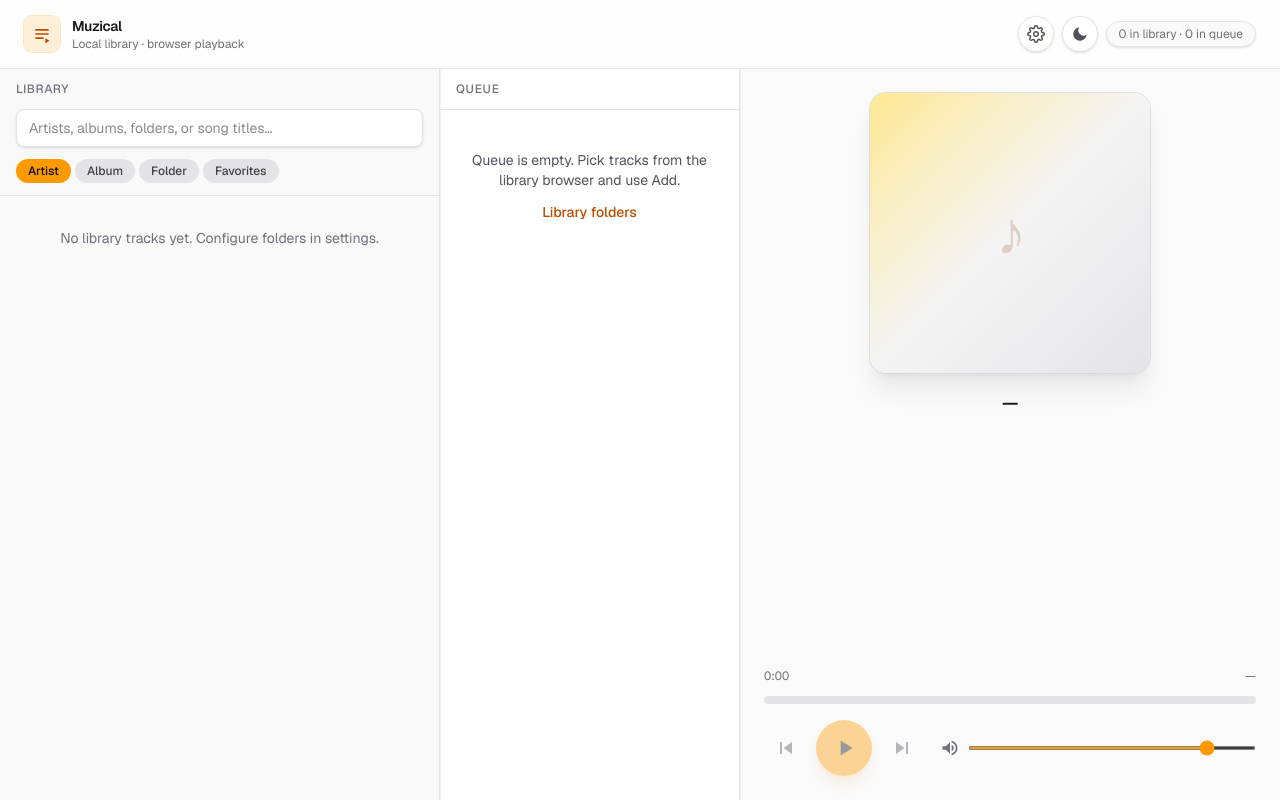
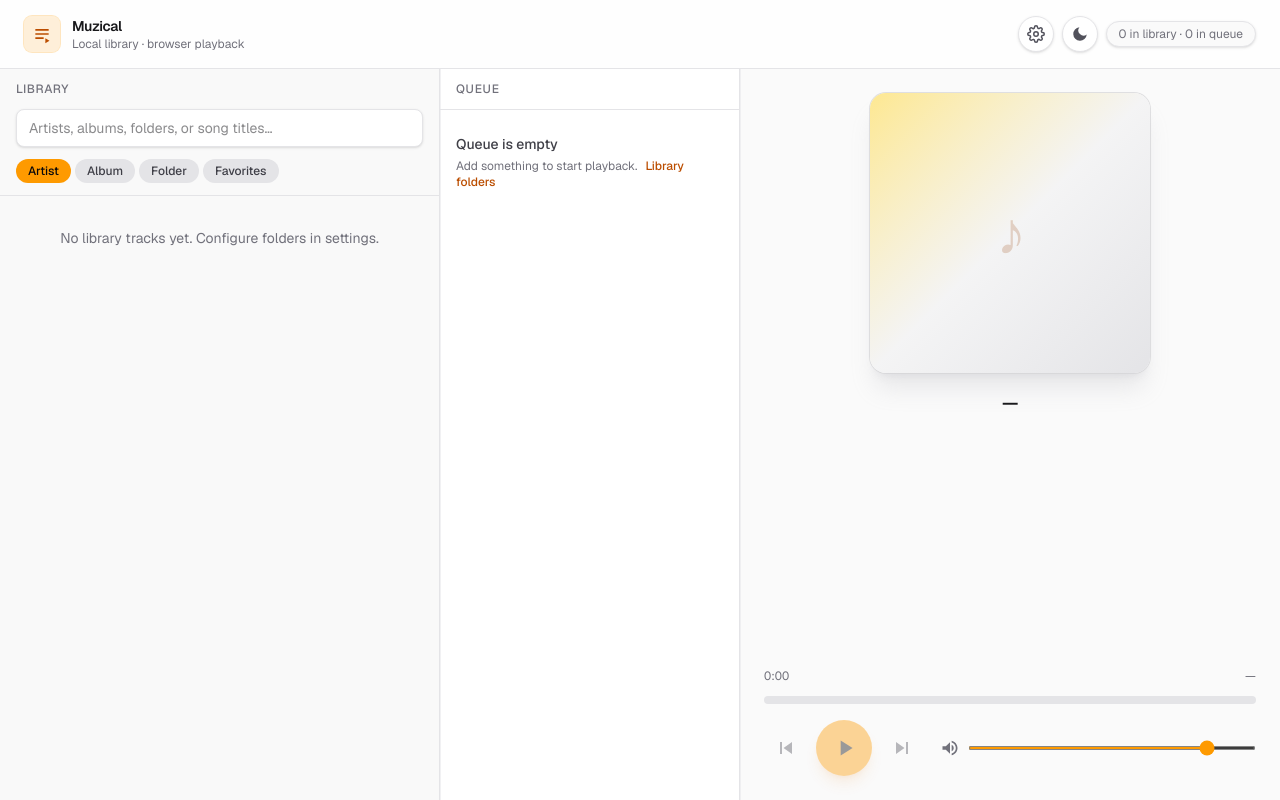
Before and after one commit to f3rnox/muzical-ui, a Next.js app: page / in a window 1280 px wide. Built offline with nearby package versions, Linux system fonts and the light colour scheme.

Commit message:
feat: update

```diff
--- a/components/LibraryProvider.tsx
+++ b/components/LibraryProvider.tsx
@@ -38,6 +38,7 @@ type LibraryContextValue = {
   /** Full catalog from scans — not the playback queue */
   libraryTracks: Track[]
   queue: QueuedTrack[]
+  recentlyPlayedTrackIds: readonly string[]
   isScanning: boolean
   scanError: string | null
   hasDirectoryPicker: boolean
@@ -47,6 +48,7 @@ type LibraryContextValue = {
   addToQueue: (items: Track | readonly Track[]) => void
   removeFromQueue: (queueId: string) => void
   clearQueue: () => void
+  recordRecentlyPlayedTrack: (trackId: string) => void
   resolveFileForTrack: (track: Track) => Promise<File | null>
   bumpTrackDuration: (trackId: string, durationSec: number) => void
   favoriteSongIds: readonly string[]
@@ -63,11 +65,36 @@ type LibraryContextValue = {
 
 const LibraryContext = createContext<LibraryContextValue | null>(null)
 
+const STORAGE_RECENTLY_PLAYED_TRACK_IDS = 'muzical.recentlyPlayedTrackIds'
+const RECENTLY_PLAYED_LIMIT = 24
+
 function toggleSortedStringId(prev: readonly string[], id: string): string[] {
   const next = new Set(prev)
   if (next.has(id)) next.delete(id)
   else next.add(id)
   return [...next].sort((a, b) => a.localeCompare(b, undefined, { sensitivity: 'base' }))
+}
+
+function safeReadStoredStringArray(key: string): string[] {
+  if (typeof window === 'undefined') return []
+  try {
+    const raw = window.localStorage.getItem(key)
+    if (!raw) return []
+    const parsed: unknown = JSON.parse(raw)
+    if (!Array.isArray(parsed)) return []
+    return parsed.filter((x): x is string => typeof x === 'string')
+  } catch {
+    return []
+  }
+}
+
+function safeWriteStoredStringArray(key: string, list: readonly string[]): void {
+  if (typeof window === 'undefined') return
+  try {
+    window.localStorage.setItem(key, JSON.stringify(list))
+  } catch {
+    /* ignore */
+  }
 }
 
 type CollectTracksResult = {
@@ -171,6 +198,7 @@ export function LibraryProvider(props: { children: ReactNode }) {
   const [roots, setRoots] = useState<LibraryRootMeta[]>([])
   const [libraryTracks, setLibraryTracks] = useState<Track[]>([])
   const [queue, setQueue] = useState<QueuedTrack[]>([])
+  const [recentlyPlayedTrackIds, setRecentlyPlayedTrackIds] = useState<string[]>([])
   const [isScanning, setIsScanning] = useState(false)
   const [scanError, setScanError] = useState<string | null>(null)
   const [hasDirectoryPicker, setHasDirectoryPicker] = useState(false)
@@ -180,6 +208,16 @@ export function LibraryProvider(props: { children: ReactNode }) {
       setHasDirectoryPicker(typeof window !== 'undefined' && 'showDirectoryPicker' in window)
     })
   }, [])
+
+  useEffect(() => {
+    void Promise.resolve().then(() => {
+      setRecentlyPlayedTrackIds(safeReadStoredStringArray(STORAGE_RECENTLY_PLAYED_TRACK_IDS).slice(0, RECENTLY_PLAYED_LIMIT))
+    })
+  }, [])
+
+  useEffect(() => {
+    safeWriteStoredStringArray(STORAGE_RECENTLY_PLAYED_TRACK_IDS, recentlyPlayedTrackIds.slice(0, RECENTLY_PLAYED_LIMIT))
+  }, [recentlyPlayedTrackIds])
 
   useEffect(() => {
     libraryTracksRef.current = libraryTracks
@@ -283,6 +321,15 @@ export function LibraryProvider(props: { children: ReactNode }) {
 
   const clearQueue = useCallback(() => {
     setQueue([])
+  }, [])
+
+  const recordRecentlyPlayedTrack = useCallback((trackId: string) => {
+    const id = trackId.trim()
+    if (!id) return
+    setRecentlyPlayedTrackIds((prev) => {
+      const next = [id, ...prev.filter((x) => x !== id)]
+      return next.slice(0, RECENTLY_PLAYED_LIMIT)
+    })
   }, [])
 
   const resolveFileForTrack = useCallback((track: Track) => {
@@ -522,6 +569,7 @@ export function LibraryProvider(props: { children: ReactNode }) {
       roots,
       libraryTracks,
       queue,
+      recentlyPlayedTrackIds,
       isScanning,
       scanError,
       hasDirectoryPicker,
@@ -531,6 +579,7 @@ export function LibraryProvider(props: { children: ReactNode }) {
       addToQueue,
       removeFromQueue,
       clearQueue,
+      recordRecentlyPlayedTrack,
       resolveFileForTrack,
       bumpTrackDuration,
       favoriteSongIds,
@@ -548,6 +597,7 @@ export function LibraryProvider(props: { children: ReactNode }) {
       roots,
       libraryTracks,
       queue,
+      recentlyPlayedTrackIds,
       isScanning,
       scanError,
       hasDirectoryPicker,
@@ -557,6 +607,7 @@ export function LibraryProvider(props: { children: ReactNode }) {
       addToQueue,
       removeFromQueue,
       clearQueue,
+      recordRecentlyPlayedTrack,
       resolveFileForTrack,
       bumpTrackDuration,
       favoriteSongIds,
--- a/components/MusicPlayer.tsx
+++ b/components/MusicPlayer.tsx
@@ -13,11 +13,11 @@ import PanelResizeHandle from '@/components/PanelResizeHandle'
 
 const STORAGE_LIBRARY_PANEL_PX = 'muzical.panelWidth.library'
 const STORAGE_QUEUE_PANEL_PX = 'muzical.panelWidth.queue'
-const LIBRARY_PANEL_MIN = 240
+const LIBRARY_PANEL_MIN = 300
 const LIBRARY_PANEL_MAX = 960
-const QUEUE_PANEL_MIN = 180
-const QUEUE_PANEL_MAX = 560
-const PLAYER_PANEL_MIN = 260
+const QUEUE_PANEL_MIN = 420
+// Minimum width for the player panel (aside). Used to clamp resizes.
+const PLAYER_PANEL_MIN = 350
 
 function clampPanelPx(n: number, lo: number, hi: number): number {
   return Math.min(hi, Math.max(lo, n))
@@ -40,7 +40,9 @@ function clampLibraryQueueWidths(
     rowWidthPx - PLAYER_PANEL_MIN,
   )
   let L = clampPanelPx(libraryPx, LIBRARY_PANEL_MIN, LIBRARY_PANEL_MAX)
-  let Q = clampPanelPx(queuePx, QUEUE_PANEL_MIN, QUEUE_PANEL_MAX)
+  // Intentionally no hard `QUEUE_PANEL_MAX` cap: the player panel minimum width is
+  // enforced via `maxSum` below, and we don't want queue width to prevent it.
+  let Q = Math.max(QUEUE_PANEL_MIN, queuePx)
   if (L + Q > maxSum) {
     const over = L + Q - maxSum
     const takeFromL = Math.min(over, L - LIBRARY_PANEL_MIN)
@@ -56,7 +58,7 @@ function clampLibraryQueueWidths(
 
 function clampQueuePanelWidth(rowWidthPx: number, libraryPx: number, queuePx: number): number {
   const maxQ = rowWidthPx - libraryPx - PLAYER_PANEL_MIN
-  return clampPanelPx(queuePx, QUEUE_PANEL_MIN, Math.min(QUEUE_PANEL_MAX, Math.max(QUEUE_PANEL_MIN, maxQ)))
+  return clampPanelPx(queuePx, QUEUE_PANEL_MIN, Math.max(QUEUE_PANEL_MIN, maxQ))
 }
 
 function IconPlay(props: { className?: string }) {
@@ -137,8 +139,12 @@ export default function MusicPlayer() {
     bumpTrackDuration,
     removeFromQueue,
     clearQueue,
+    recentlyPlayedTrackIds,
+    recordRecentlyPlayedTrack,
     isFavoriteSong,
     toggleFavoriteTrack,
+    addToQueue,
+    favoriteSongIds,
   } = useLibrary()
   const [activeQueueId, setActiveQueueId] = useState<string | null>(null)
   const [isPlaying, setIsPlaying] = useState(false)
@@ -202,6 +208,60 @@ export default function MusicPlayer() {
   }, [queue, activeQueueId])
 
   const current: Track | undefined = activeIndex >= 0 ? queue[activeIndex]?.track : undefined
+  const lastRecordedTrackIdRef = useRef<string | null>(null)
+
+  useEffect(() => {
+    if (!isPlaying) return
+    const id = current?.id ?? ''
+    if (!id) return
+    if (lastRecordedTrackIdRef.current === id) return
+    lastRecordedTrackIdRef.current = id
+    recordRecentlyPlayedTrack(id)
+  }, [current?.id, isPlaying, recordRecentlyPlayedTrack])
+
+  const recentlyPlayedTracks = useMemo(() => {
+    if (recentlyPlayedTrackIds.length === 0) return []
+    const byId = new Map<string, Track>()
+    for (const t of libraryTracks) byId.set(t.id, t)
+    const out: Track[] = []
+    for (const id of recentlyPlayedTrackIds) {
+      const t = byId.get(id)
+      if (t) out.push(t)
+      if (out.length >= 8) break
+    }
+    return out
+  }, [recentlyPlayedTrackIds, libraryTracks])
+
+  const suggestedTracks = useMemo(() => {
+    if (libraryTracks.length === 0) return []
+    const byId = new Map<string, Track>()
+    for (const t of libraryTracks) byId.set(t.id, t)
+
+    const seen = new Set<string>()
+    const out: Track[] = []
+
+    for (const t of recentlyPlayedTracks) {
+      seen.add(t.id)
+    }
+
+    for (const id of favoriteSongIds) {
+      const t = byId.get(id)
+      if (!t) continue
+      if (seen.has(t.id)) continue
+      seen.add(t.id)
+      out.push(t)
+      if (out.length >= 12) return out
+    }
+
+    for (let i = 0; i < libraryTracks.length; i++) {
+      const t = libraryTracks[i]
+      if (seen.has(t.id)) continue
+      seen.add(t.id)
+      out.push(t)
+      if (out.length >= 12) break
+    }
+    return out
+  }, [libraryTracks, favoriteSongIds, recentlyPlayedTracks])
 
   const durationSec = useMemo(() => {
     const fromTrack = current?.durationSec ?? 0
@@ -526,14 +586,95 @@ export default function MusicPlayer() {
           </div>
           <div className="min-h-0 flex-1 overflow-auto pb-2">
             {queue.length === 0 ? (
-              <div className="px-4 py-10 text-center text-sm text-zinc-600 dark:text-zinc-400">
-                <p>Queue is empty. Pick tracks from the library browser and use Add.</p>
-                <Link
-                  href="/settings"
-                  className="mt-3 inline-block font-medium text-amber-700 underline-offset-2 hover:underline dark:text-amber-400"
-                >
-                  Library folders
-                </Link>
+              <div className="px-4 py-6">
+                <p className="text-sm font-medium text-zinc-700 dark:text-zinc-300">Queue is empty</p>
+                <p className="mt-1 text-xs text-zinc-500 dark:text-zinc-400">
+                  Add something to start playback.
+                  <Link
+                    href="/settings"
+                    className="ml-2 font-medium text-amber-700 underline-offset-2 hover:underline dark:text-amber-400"
+                  >
+                    Library folders
+                  </Link>
+                </p>
+
+                {recentlyPlayedTracks.length > 0 ? (
+                  <div className="mt-5">
+                    <p className="mb-2 text-xs font-medium uppercase tracking-wider text-zinc-500">Recently played</p>
+                    <div className="grid grid-cols-1 gap-2 sm:grid-cols-2">
+                      {recentlyPlayedTracks.map((t) => (
+                        <div
+                          key={t.id}
+                          className="flex min-w-0 items-center gap-3 rounded-xl border border-zinc-200 bg-white p-3 shadow-sm dark:border-zinc-800 dark:bg-zinc-950/40 dark:shadow-none"
+                        >
+                          <div className="min-w-0 flex-1">
+                            <p className="truncate text-sm font-medium text-zinc-900 dark:text-zinc-100">{t.title}</p>
+                            <p className="truncate text-xs text-zinc-500 dark:text-zinc-400">
+                              {t.artist} · {t.album}
+                            </p>
+                          </div>
+                          <div className="flex shrink-0 items-center gap-2">
+                            <span className="text-[11px] tabular-nums text-zinc-400 dark:text-zinc-500">
+                              {t.durationSec > 0 ? formatDuration(t.durationSec) : '—'}
+                            </span>
+                            <FavoriteStarButton
+                              className="rounded-full"
+                              filled={isFavoriteSong(t.id)}
+                              onPress={() => toggleFavoriteTrack(t)}
+                              label={isFavoriteSong(t.id) ? 'Remove song from favorites' : 'Add song to favorites'}
+                            />
+                            <button
+                              type="button"
+                              onClick={() => addToQueue(t)}
+                              className="shrink-0 rounded-full bg-amber-500/15 px-2.5 py-1 text-xs font-medium text-amber-800 ring-1 ring-amber-500/25 transition hover:bg-amber-500/25 dark:text-amber-300 dark:ring-amber-500/40"
+                            >
+                              Add
+                            </button>
+                          </div>
+                        </div>
+                      ))}
+                    </div>
+                  </div>
+                ) : null}
+
+                {suggestedTracks.length > 0 ? (
+                  <div className="mt-6">
+                    <p className="mb-2 text-xs font-medium uppercase tracking-wider text-zinc-500">Suggestions</p>
+                    <div className="grid grid-cols-1 gap-2 sm:grid-cols-2">
+                      {suggestedTracks.map((t) => (
+                        <div
+                          key={t.id}
+                          className="flex min-w-0 items-center gap-3 rounded-xl border border-zinc-200 bg-white p-3 shadow-sm dark:border-zinc-800 dark:bg-zinc-950/40 dark:shadow-none"
+                        >
+                          <div className="min-w-0 flex-1">
+                            <p className="truncate text-sm font-medium text-zinc-900 dark:text-zinc-100">{t.title}</p>
+                            <p className="truncate text-xs text-zinc-500 dark:text-zinc-400">
+                              {t.artist} · {t.album}
+                            </p>
+                          </div>
+                          <div className="flex shrink-0 items-center gap-2">
+                            <span className="text-[11px] tabular-nums text-zinc-400 dark:text-zinc-500">
+                              {t.durationSec > 0 ? formatDuration(t.durationSec) : '—'}
+                            </span>
+                            <FavoriteStarButton
+                              className="rounded-full"
+                              filled={isFavoriteSong(t.id)}
+                              onPress={() => toggleFavoriteTrack(t)}
+                              label={isFavoriteSong(t.id) ? 'Remove song from favorites' : 'Add song to favorites'}
+                            />
+                            <button
+                              type="button"
+                              onClick={() => addToQueue(t)}
+                              className="shrink-0 rounded-full bg-amber-500/15 px-2.5 py-1 text-xs font-medium text-amber-800 ring-1 ring-amber-500/25 transition hover:bg-amber-500/25 dark:text-amber-300 dark:ring-amber-500/40"
+                            >
+                              Add
+                            </button>
+                          </div>
+                        </div>
+                      ))}
+                    </div>
+                  </div>
+                ) : null}
               </div>
             ) : (
               <ul className="divide-y divide-zinc-200 dark:divide-zinc-800" role="listbox" aria-label="Track queue">
```
